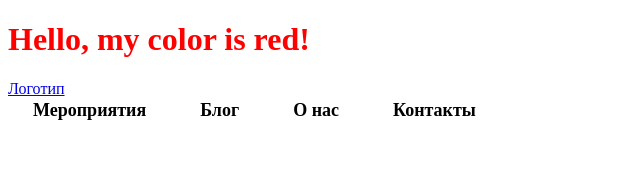
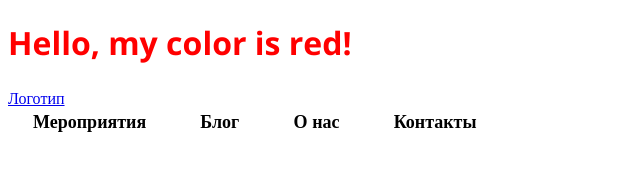
Before and after one commit to KETLONG/KETLONG.github.io, a plain HTML site: page index.html in a window 1280 px wide. Shown: the whole page, without its empty margins (0-640 px from the left). Drawn offline with nearby package versions, Linux system fonts and the light colour scheme.

Commit message:
update index.html and style.css

```diff
--- a/index.html
+++ b/index.html
@@ -5,6 +5,10 @@
     <meta charset="UTF-8">
     <title>Lenni art</title>
     <link rel="stylesheet" href="styles/style.css">
+
+    <link rel="preconnect" href="https://fonts.googleapis.com">
+    <link rel="preconnect" href="https://fonts.gstatic.com" crossorigin>
+    <link href="https://fonts.googleapis.com/css2?family=Lora:wght@400;500;600;700&family=Open+Sans:wght@400;500;600;700&display=swap" rel="stylesheet">
 </head>
 
 <body class="body">
--- a/styles/style.css
+++ b/styles/style.css
@@ -1,9 +1,13 @@
 h1 {
     color: red;
 }
-/* .body {
-
-} */
+.body {
+    font-family: "Open Sans", "sans-serif";
+    font-size: 16px;
+    font-weight: 400;
+    font-style: normal;
+    line-height: 1.375;
+}
 
 /* .page-header {
 
```
